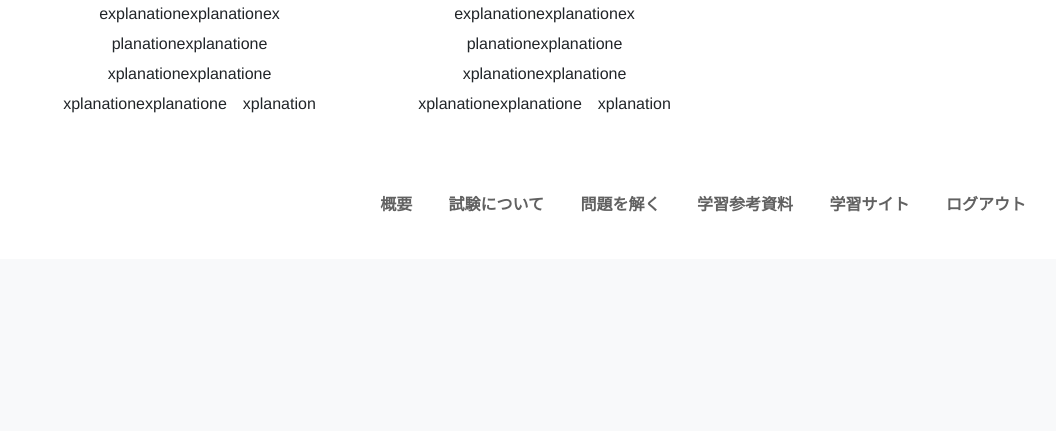
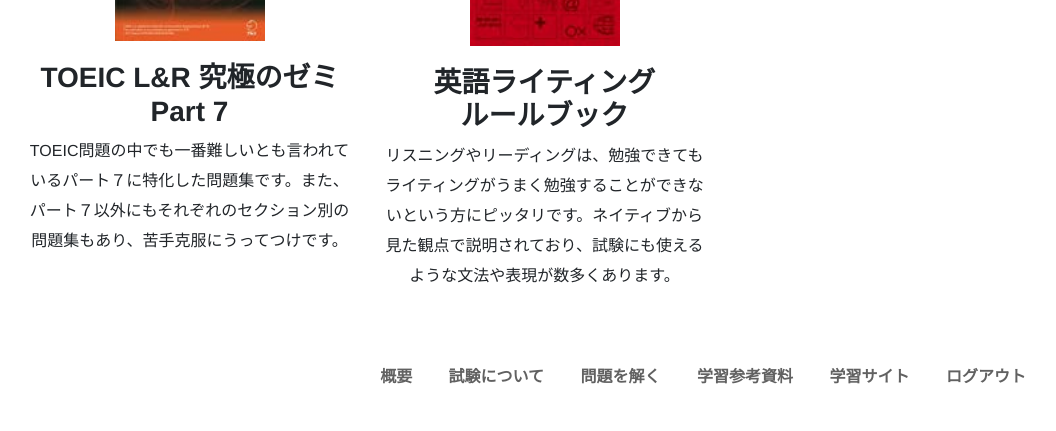
Before and after one commit to mikio-korean22/relish_english, a Rails app: page / in a window 1280 px wide. Shown: the part 1481-1912 px from the top of the page, without its empty margins (88-1144 px from the left). Before the commit the page ends 1693 px from the top, so only its background shows below. Run offline with Rails 7, Linux system fonts and the light colour scheme; the visitor is signed in with stand-in values (Sample User, id 1); style sheets or scripts are compiled from the project's sources; some libraries are stand-ins or nearby versions.

Commit message:
index page

```diff
--- a/app/assets/stylesheets/toppages.scss
+++ b/app/assets/stylesheets/toppages.scss
@@ -156,3 +156,35 @@
         }
     }
 }
+
+.material_recommendation{
+    margin-top: 20px;
+    h3{
+        margin-top: 20px;
+        font-weight: bold;
+        @media(max-width: 768px){
+            font-size: 16px;
+            margin-top: 15px;
+        }
+        @media(max-width: 549px){
+            font-size: 20px;
+        }
+    }
+    .material3{
+        margin-top: 70px;
+        @media(max-width: 1024px){
+            margin-top: 40px;
+        }
+        @media(max-width: 768px){
+            margin-top: 60px;
+        }
+        @media(max-width: 549px){
+            margin-top: 0;
+        }
+    }
+    img{
+        @media(max-width: 549px){
+            height: 250px;
+        }
+    }
+}
--- a/app/views/toppages/index.html.erb
+++ b/app/views/toppages/index.html.erb
@@ -3,19 +3,6 @@
 <div class="container">
     <div class="row">
         <div class="col-md-12 users_show_title">
-            <div id="carouselExampleSlidesOnly" class="carousel slide" data-ride="carousel">
-              <div class="carousel-inner">
-                <div class="carousel-item active">
-                  <img class="image d-block w-100" src="/assets/person-smartphone-office-table.jpg" alt="First slide">
-                </div>
-                <div class="carousel-item">
-                  <img class="image d-block w-100" src="/assets/person-smartphone-office-table.jpg" alt="First slide">
-                </div>
-                <div class="carousel-item">
-                  <img class="image d-block w-100" src="/assets/person-smartphone-office-table.jpg" alt="First slide">
-                </div>
-              </div>
-            </div>
             <p>こんにちは、 <%= current_user.name %>さん！</p>
         </div>
 
@@ -63,25 +50,29 @@
                 <div class = "row">
                     <div class = "material_recommendation col-md-6 each_link">
                         <div class = "material1">
-                            <img class="image" src="/assets/person-smartphone-office-table.jpg" alt="First slide">
-                            <p>explanationexplanationex　planationexplanatione　xplanationexplanatione　xplanationexplanatione　xplanation</p>
+                            <a href="https://www.amazon.co.jp/%E3%82%84%E3%81%A3%E3%81%A6%E3%81%8A%E3%81%8D%E3%81%9F%E3%81%84%E8%8B%B1%E8%AA%9E%E9%95%B7%E6%96%87300-%E6%B2%B3%E5%90%88%E5%A1%BESERIES-%E6%9D%89%E5%B1%B1-%E4%BF%8A%E4%B8%80/dp/4777201546/ref=sr_1_2?__mk_ja_JP=%E3%82%AB%E3%82%BF%E3%82%AB%E3%83%8A&crid=3C3WUIJGD0E59&dchild=1&keywords=%E3%82%84%E3%81%A3%E3%81%A6%E3%81%8A%E3%81%8D%E3%81%9F%E3%81%84%E8%8B%B1%E8%AA%9E%E9%95%B7%E6%96%87&qid=1609737785&s=books&sprefix=%E3%82%84%E3%81%A3%E3%81%A6%E3%81%8A%E3%81%8D%E3%81%9F%E3%81%84%2Cstripbooks%2C523&sr=1-2" target="_blank"><img class="image" src="/assets/reference_2.jpg" alt="First slide"></a>
+                            <h3>やっておきたい英語長文</h3>
+                            <p>長文問題を鍛えるには、うってつけの参考資料です。それぞれ300、500、700、1000とレベル別にあるので、自分に合った長文問題を解くことができます。</p>
                         </div>
 
                         <div class = "material3">
-                            <img class="image" src="/assets/person-smartphone-office-table.jpg" alt="First slide">
-                            <p>explanationexplanationex　planationexplanatione　xplanationexplanatione　xplanationexplanatione　xplanation</p>
+                            <a href="https://www.amazon.co.jp/exec/obidos/ASIN/4757428782/alcownedmedia-22/" target="_blank"><img class="image" src="/assets/reference_4.jpg" alt="First slide"></a>
+                            <h3>TOEIC L&R 究極のゼミ Part 7</h3>
+                            <p>TOEIC問題の中でも一番難しいとも言われているパート７に特化した問題集です。また、パート７以外にもそれぞれのセクション別の問題集もあり、苦手克服にうってつけです。</p>
                         </div>
                     </div>
 
                     <div class = "material_recommendation col-md-6 each_link">
-                        <div class = "material1">
-                            <img class="image" src="/assets/person-smartphone-office-table.jpg" alt="First slide">
-                            <p>explanationexplanationex　planationexplanatione　xplanationexplanatione　xplanationexplanatione　xplanation</p>
+                        <div class = "material2">
+                            <a href="https://www.amazon.co.jp/%E3%82%B9%E3%82%B3%E3%82%A2%E3%81%AB%E7%9B%B4%E7%B5%90%EF%BC%81IELTS%E5%BE%B9%E5%BA%95%E5%AF%BE%E7%AD%96%E3%83%86%E3%82%AD%E3%82%B9%E3%83%88%EF%BC%86%E5%95%8F%E9%A1%8C%E9%9B%86-%E3%82%B1%E3%83%93%E3%83%B3%E3%83%BB%E3%83%80%E3%83%B3/dp/4816358684/ref=sr_1_1?__mk_ja_JP=%E3%82%AB%E3%82%BF%E3%82%AB%E3%83%8A&dchild=1&keywords=IETS+%E5%BE%B9%E5%BA%95%E5%AF%BE%E7%AD%96&qid=1609737695&s=books&sr=1-1-spell" target="_blank"><img class="image" src="/assets/reference_5.jpg" alt="First slide"></a>
+                            <h3>IELTS 徹底対策　<br>テキスト＆問題集</h3>
+                            <p>IELTS講師を務めて１０年以上、試験管も７年務めたケビン・ダン氏によって出版されたIELTSに特化した問題集です。問題の内容もかなり充実しており、わかりやすい解説付きです。</p>
                         </div>
 
                         <div class = "material4">
-                            <img class="image" src="/assets/person-smartphone-office-table.jpg" alt="First slide">
-                            <p>explanationexplanationex　planationexplanatione　xplanationexplanatione　xplanationexplanatione　xplanation</p>
+                            <a href="https://www.amazon.co.jp/%E8%8B%B1%E8%AA%9E%E3%83%A9%E3%82%A4%E3%83%86%E3%82%A3%E3%83%B3%E3%82%B0%E3%83%AB%E3%83%BC%E3%83%AB%E3%83%96%E3%83%83%E3%82%AF-%E7%AC%AC2%E7%89%88-%E6%AD%A3%E3%81%97%E3%81%8F%E4%BC%9D%E3%81%88%E3%82%8B%E3%81%9F%E3%82%81%E3%81%AE%E6%96%87%E6%B3%95%E3%83%BB%E8%AA%9E%E6%B3%95%E3%83%BB%E5%8F%A5%E8%AA%AD%E6%B3%95-%E3%83%87%E3%82%A4%E3%83%B4%E3%82%A3%E3%83%83%E3%83%89%E3%83%BB%E3%82%BB%E3%82%A4%E3%83%B3/dp/4887245165/ref=as_li_ss_il?_encoding=UTF8&pd_rd_i=4887245165&pd_rd_r=9784e87c-a3c3-11e8-8e0b-7b3f98da7b92&pd_rd_w=RNKXN&pd_rd_wg=wkU2K&pf_rd_i=desktop-dp-sims&pf_rd_m=AN1VRQENFRJN5&pf_rd_p=4ef5676d-7b63-427d-8125-ba3be88d6f4f&pf_rd_r=HNWAJBECYF44W2B5CXF2&pf_rd_s=desktop-dp-sims&pf_rd_t=40701&psc=1&refRID=HNWAJBECYF44W2B5CXF2&linkCode=li2&tag=konoeigokyouz-22&linkId=d7776bec9a90e4576447c5a47913ddb8&language=ja_JP" target="_blank"><img class="image" src="/assets/reference_6.jpg" alt="First slide"></a>
+                            <h3>英語ライティング<br>ルールブック</h3>
+                            <p>リスニングやリーディングは、勉強できてもライティングがうまく勉強することができないという方にピッタリです。ネイティブから見た観点で説明されており、試験にも使えるような文法や表現が数多くあります。</p>
                         </div>
                     </div>
                 </div>
--- a/app/views/users/site.html.erb
+++ b/app/views/users/site.html.erb
@@ -1,6 +1,6 @@
 <div class = "container">
     <div class = "row">
-        <div class = "reference col-md-8">
+        <div class = "site col-md-8">
             <h2>学習サイト</h2>
 
             <div class = "main_contents_reference">
```
Also changed, not shown: app/assets/stylesheets/users.scss (+74 -0 lines).
